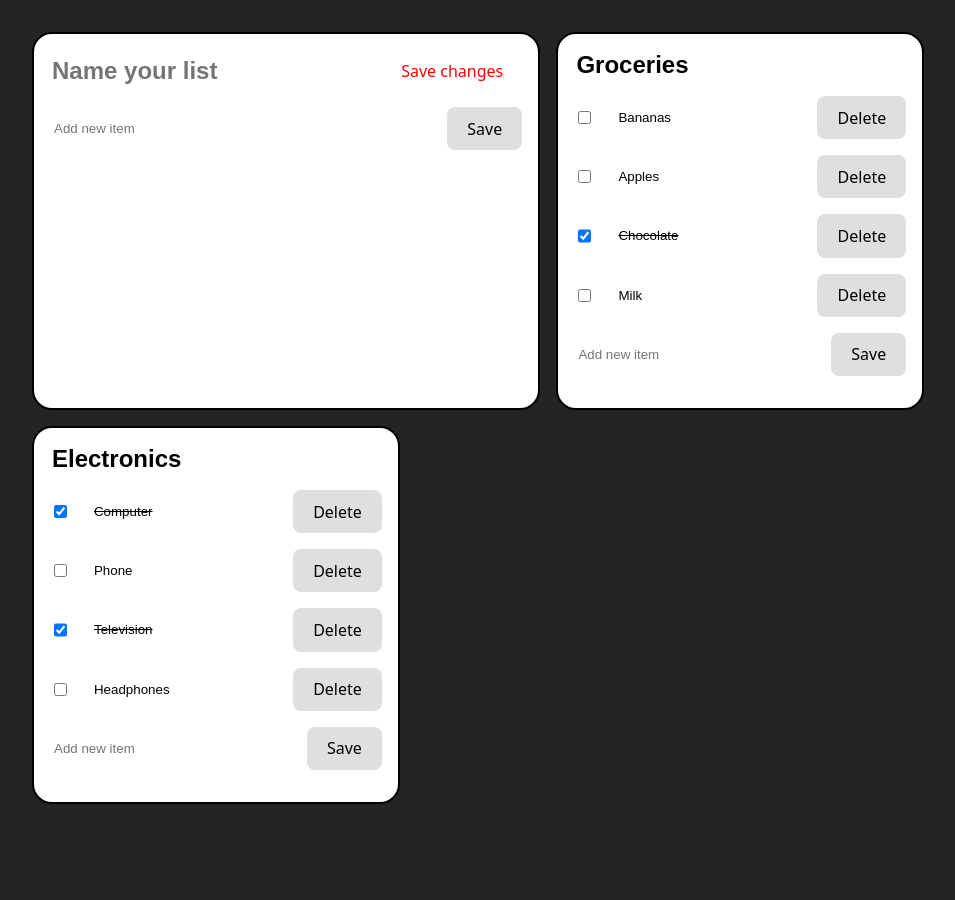
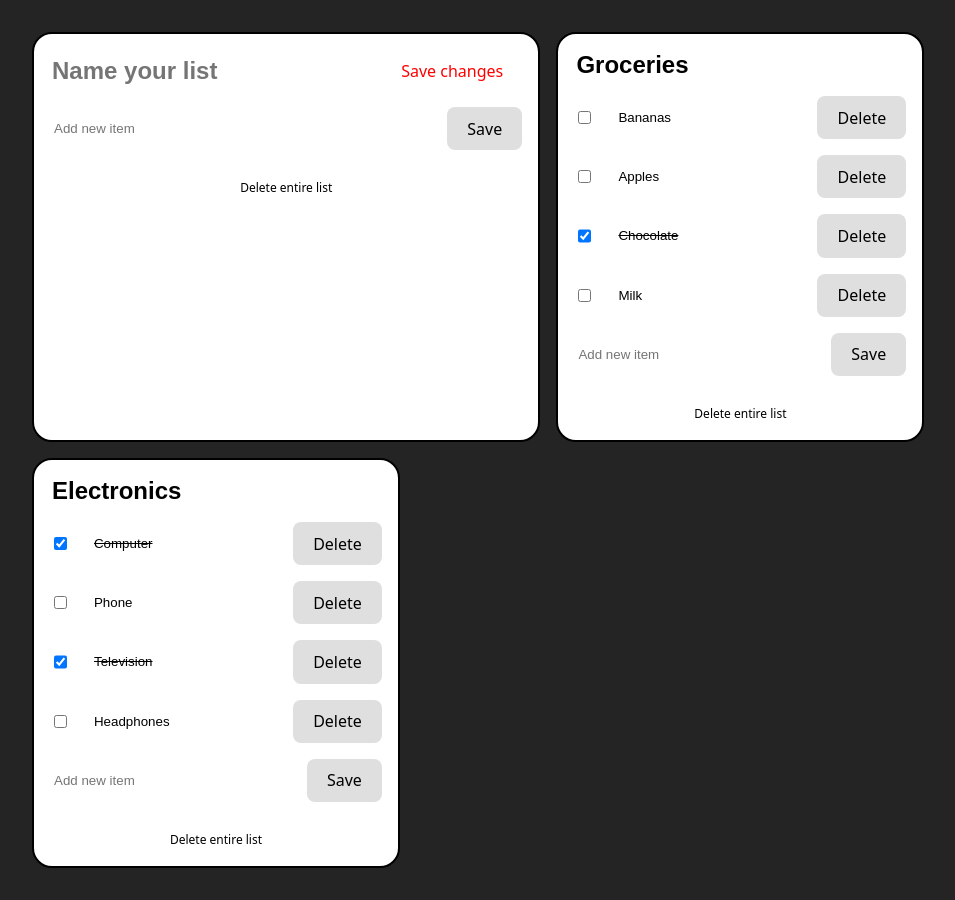
Before and after one commit to zackhanni/react-simple-list-app, a React (Vite) app: page / in a window 1280 px wide. Shown: the whole page, without its empty margins (0-955 px from the left). Before the commit the page ends 836 px from the top, so only its background shows below. Built offline with nearby package versions, Linux system fonts and the light colour scheme.

Commit message:
added typing, adjusted buttons

```diff
--- a/components/ListCard.tsx
+++ b/components/ListCard.tsx
@@ -3,7 +3,23 @@
 import { useState } from "react";
 import { v4 as uuidv4 } from "uuid";
 
-export const ListCard = ({ cardData, updateList }) => {
+interface CardData {
+  id: string;
+  title: string;
+  list: Array<{ id: string; name: string; finished: boolean }>;
+}
+
+interface ListCardProps {
+  cardData: CardData;
+  updateList: (updatedData: CardData) => void;
+  removeList?: (id: string) => void;
+}
+
+export const ListCard: React.FC<ListCardProps> = ({
+  cardData,
+  updateList,
+  removeList,
+}) => {
   // const { id, title, list } = cardData;
 
   const [title, setTitle] = useState(cardData.title);
@@ -41,7 +57,11 @@ export const ListCard = ({ cardData, updateList }) => {
         ></input>
 
         {cardData.list != list && (
-          <button type="button" onClick={() => handleSaveChanges()}>
+          <button
+            className="save-btn"
+            type="button"
+            onClick={() => handleSaveChanges()}
+          >
             Save changes
           </button>
         )}
@@ -54,7 +74,7 @@ export const ListCard = ({ cardData, updateList }) => {
               id,
               name,
               finished,
-            }: { id: number; name: string; finished: boolean },
+            }: { id: string; name: string; finished: boolean },
             index: number
           ) => (
             <p key={id} className="card-list-item">
@@ -78,7 +98,9 @@ export const ListCard = ({ cardData, updateList }) => {
                 }}
               ></input>
 
-              <button onClick={() => removeItem(index)}>Delete</button>
+              <button className="delete-btn" onClick={() => removeItem(index)}>
+                Delete
+              </button>
             </p>
           )
         )}
@@ -89,11 +111,24 @@ export const ListCard = ({ cardData, updateList }) => {
             onChange={(e) => setNewItem(e.target.value)}
             placeholder="Add new item"
           ></input>
-          <button type="button" onClick={() => addItem(newItem)}>
+          <button
+            className="save-btn"
+            type="button"
+            onClick={() => addItem(newItem)}
+          >
             Save
           </button>
         </p>
       </form>
+      <div className="card-footer">
+        <button
+          className="delete-entire-list-btn"
+          type="button"
+          onClick={() => removeList(id)}
+        >
+          Delete entire list
+        </button>
+      </div>
     </div>
   );
 };
```
